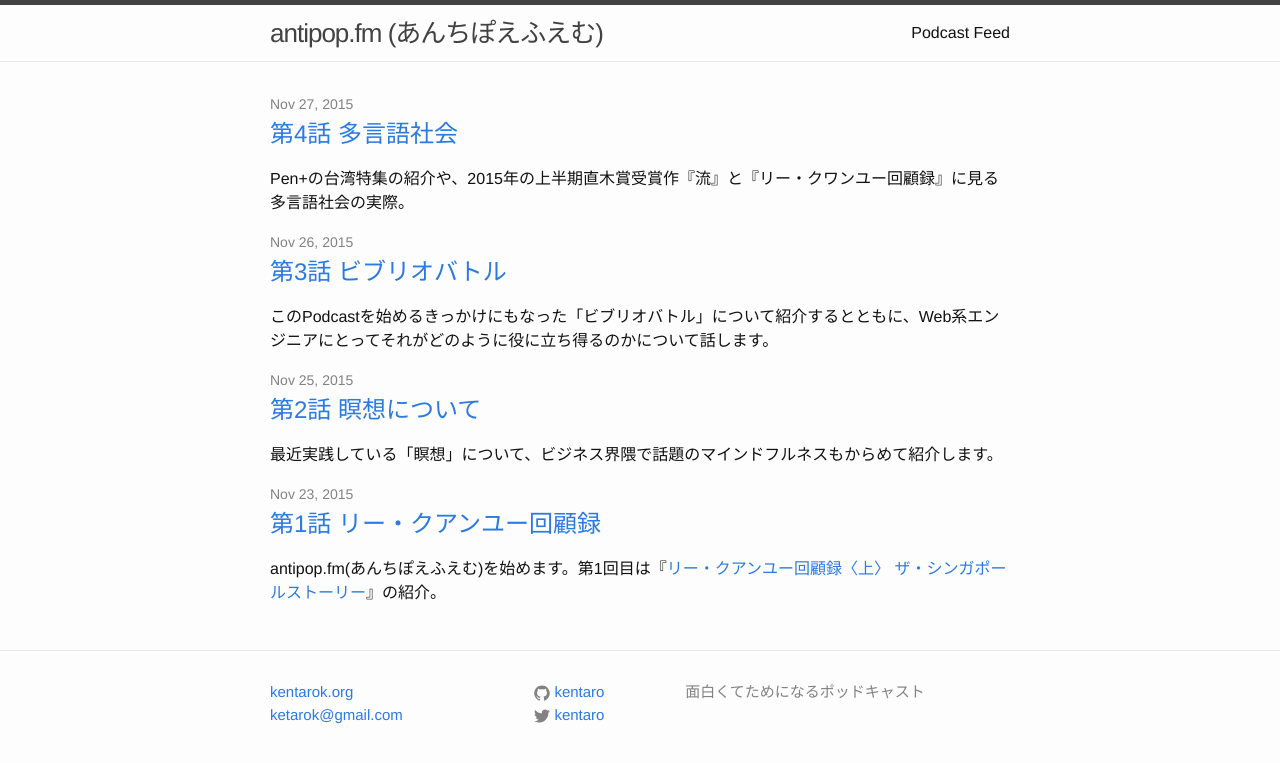
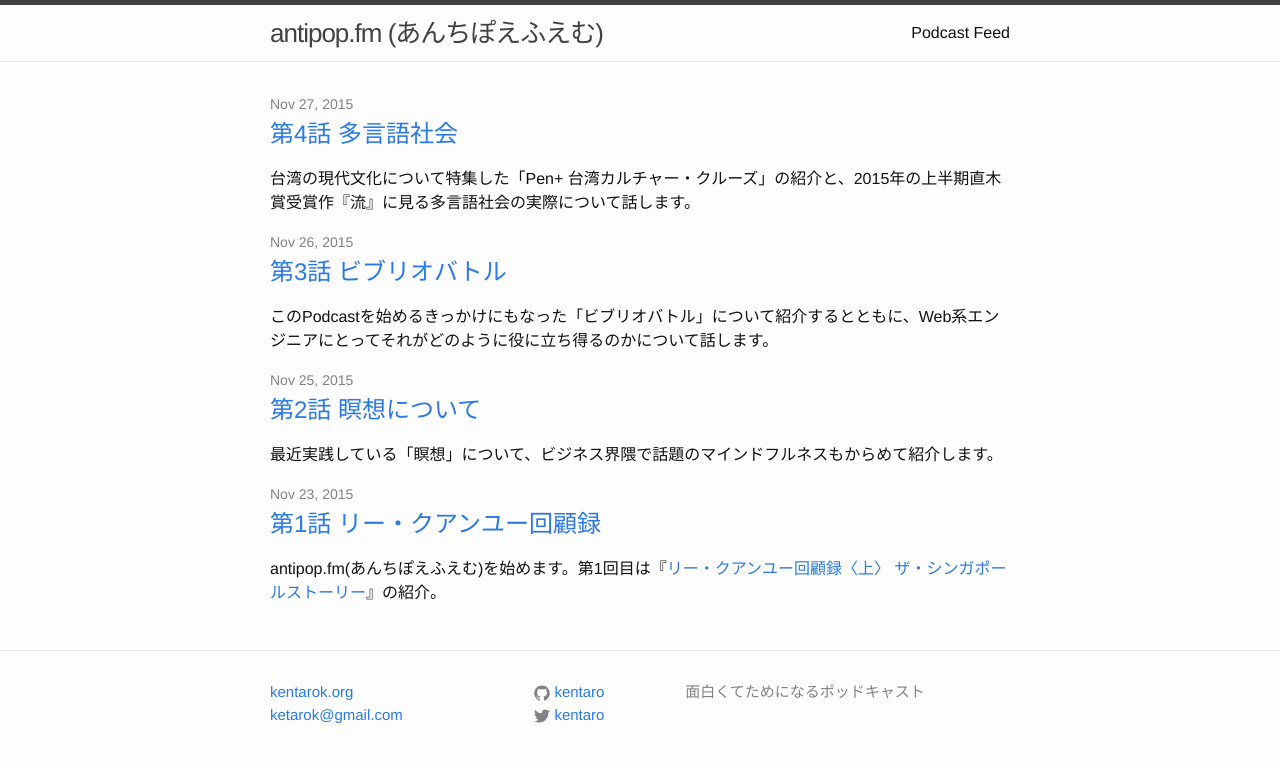
Before and after one commit to kentaro/antipop.fm, a Jekyll site: the page built from index.html, in a window 1280 px wide. Shown: the top 763 px of the page. Built offline with Jekyll 4.4.1, drawn with Linux system fonts in a browser that asks for light colours.

Commit message:
リードを変更

```diff
--- a/_posts/2015-11-27-4.md
+++ b/_posts/2015-11-27-4.md
@@ -3,7 +3,7 @@ layout: post
 title: "第4話 多言語社会"
 ---
 
-Pen+の台湾特集の紹介や、2015年の上半期直木賞受賞作『流』と『リー・クワンユー回顧録』に見る多言語社会の実際。
+台湾の現代文化について特集した「Pen+ 台湾カルチャー・クルーズ」の紹介と、2015年の上半期直木賞受賞作『流』に見る多言語社会の実際について話します。
 
 <iframe width="100%" height="166" scrolling="no" frameborder="no" src="https://w.soundcloud.com/player/?url=https%3A//api.soundcloud.com/tracks/234802131&amp;color=ff5500&amp;auto_play=false&amp;hide_related=false&amp;show_comments=true&amp;show_user=true&amp;show_reposts=false"></iframe>
 
```
